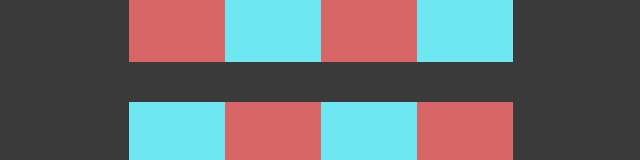
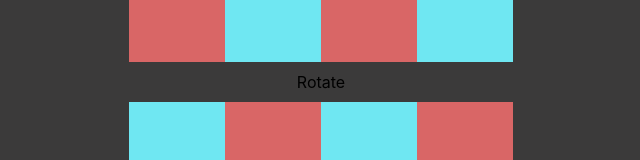
Before and after one commit to brycemooore/martian-chess, a React (Create React App) app in the folder ui/: page / in a window 1280 px wide. Shown: the part 322-482 px from the top of the page, without its empty margins (319-959 px from the left). Built offline with nearby package versions, Linux system fonts and the light colour scheme.

Commit message:
rotate board works

```diff
--- a/ui/src/App.tsx
+++ b/ui/src/App.tsx
@@ -1,9 +1,22 @@
+import { useState } from "react";
 import Board from "./components/board";
 
 function App() {
+  const [rotationIdx, setRotationIdx] = useState<number>(0);
+  const rotationPositions = ['rotate-0', 'rotate-90', 'rotate-180', '-rotate-90']
+
+  const rotateHandler = () => {
+    if (rotationIdx < 4) {
+      setRotationIdx(current => current + 1);
+    } else {
+      setRotationIdx(0)
+    }
+  }
+
   return (
     <div className="w-auto h-max flex items-center justify-center">
-      <Board />
+      <Board rotation={rotationPositions[rotationIdx]} />
+      <button className="absolute" onClick={rotateHandler}>Rotate</button>
     </div>
   );
 }
--- a/ui/src/components/board.tsx
+++ b/ui/src/components/board.tsx
@@ -1,8 +1,12 @@
 import Tile from "./tile";
 
-export default function Board() {
+interface BoardProps {
+  rotation?: string
+}
+
+export default function Board({ rotation = '' }: BoardProps) {
   return (
-    <div className="flex">
+    <div className={`flex ${rotation}`}>
       <div className="flex flex-col">
         <div className="flex flex-col mb-10">
           <Tile color="bg-board-blue" />
```
